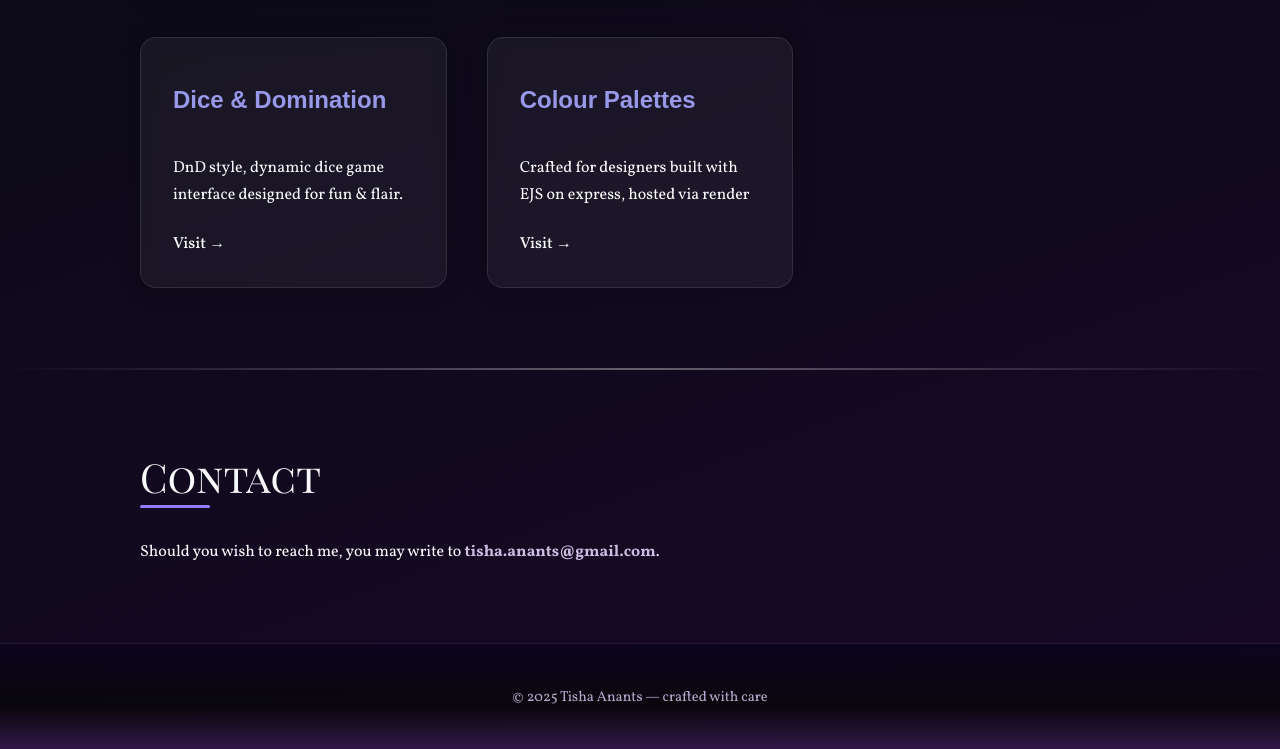
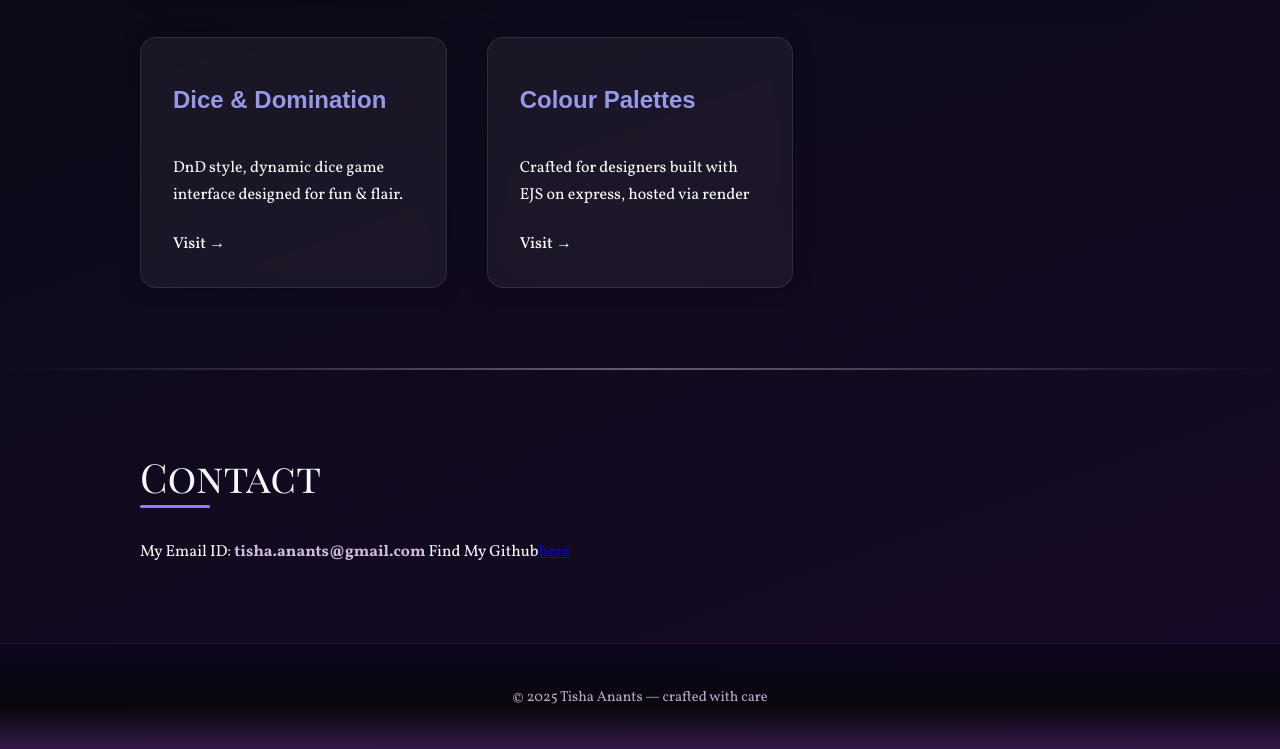
Before and after one commit to Britisha26/TishaAnants, a plain HTML site: page index.html in a window 1280 px wide. Shown: the part 1167-1916 px from the top of the page. Drawn offline with Linux system fonts and the light colour scheme; a web font is replaced by a local one.

Commit message:
github link

```diff
--- a/index.html
+++ b/index.html
@@ -77,8 +77,9 @@
     <section class="section" id="contact">
         <h2>Contact</h2>
         <p><br>
-            Should you wish to reach me, you may write to
-            <strong><a class="mail-link" href="mailto:tisha.anants@gmail.com">tisha.anants@gmail.com</a></strong>.
+            My Email ID:
+            <strong><a class="mail-link" href="mailto:tisha.anants@gmail.com">tisha.anants@gmail.com</a></strong>
+            Find My Github<a href="https://github.com/Britisha26">here</a>
         </p>
     </section>
 
--- a/style.css
+++ b/style.css
@@ -75,6 +75,7 @@
         .about {
             text-align: justify;
             line-height: 1.8;
+            text-align-last: left;
         }
 
         h3 {
```
